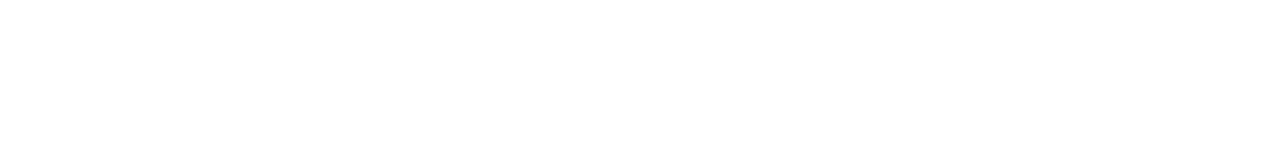
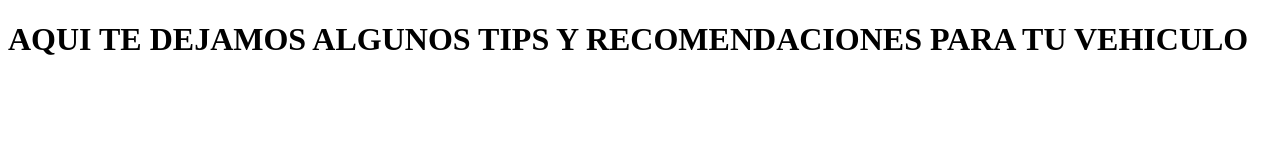
Before and after one commit to raiverjosedt/segundaentrega, a plain HTML site: page ultima.html in a window 1280 px wide. Drawn offline with Linux system fonts and the light colour scheme.

Commit message:
agregamos un header

```diff
--- a/ultima.html
+++ b/ultima.html
@@ -8,5 +8,11 @@
 </head>
 <body class="contenedor">
 
+    <HEader>
+        <H1>AQUI TE DEJAMOS ALGUNOS TIPS Y RECOMENDACIONES PARA TU VEHICULO</H1>
+    </HEader>
+
+
+
 </body>
 </html>
```
